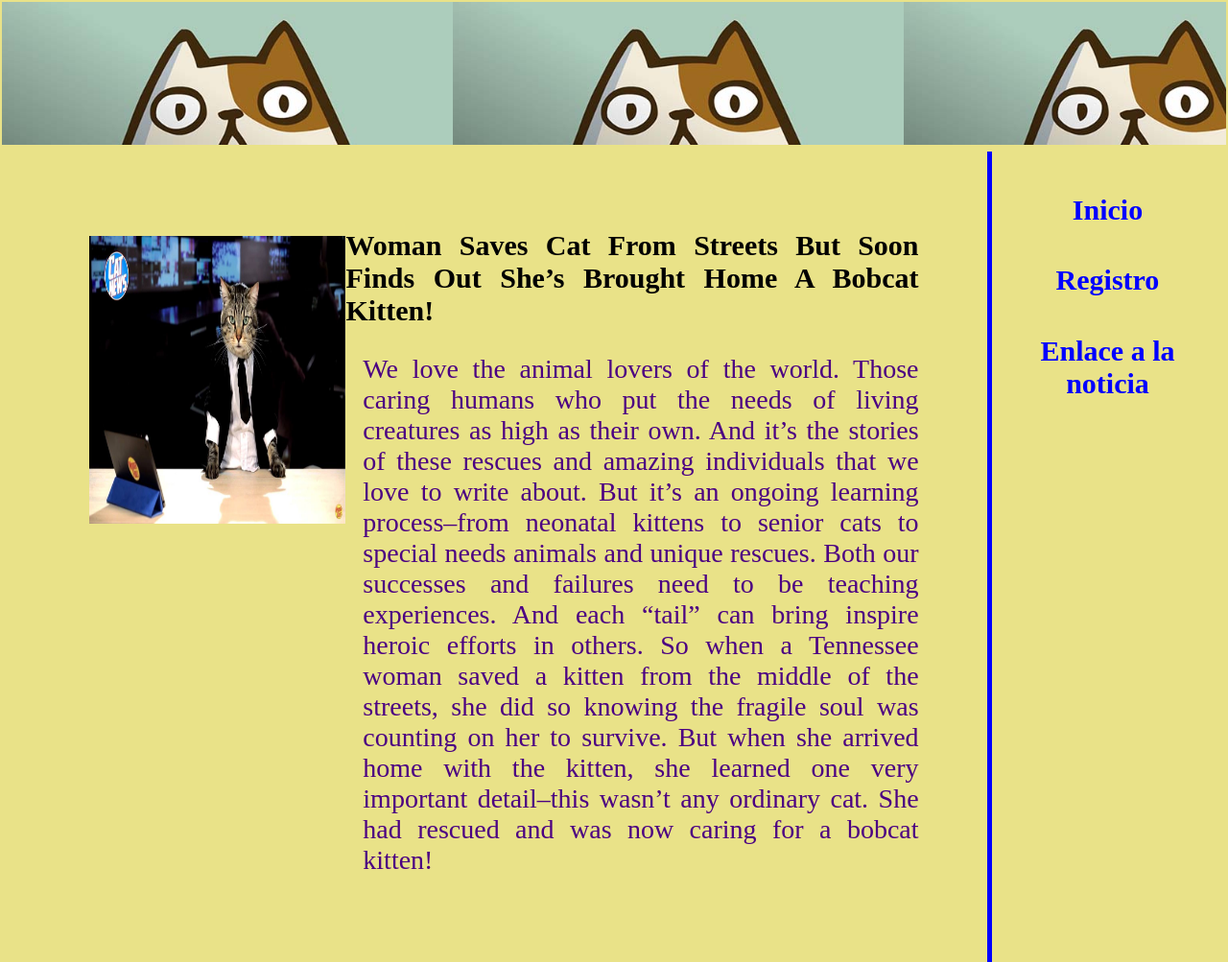
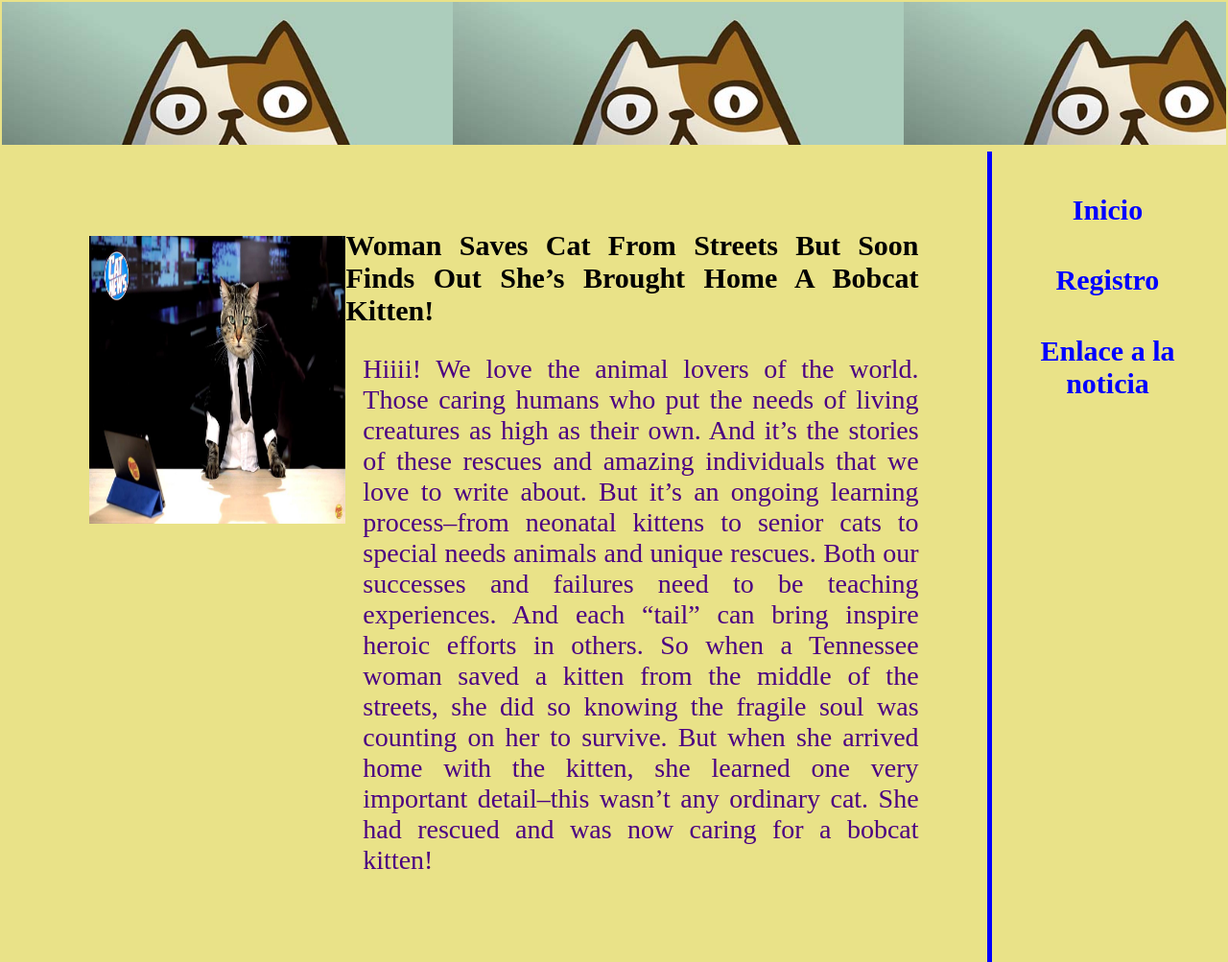
Before and after one commit to vevatrix/DAW_Jenkins, a plain HTML site: page index.html in a window 1280 px wide. Shown: the top 1003 px of the page at 96% size. Drawn offline with Linux system fonts and the light colour scheme.

Commit message:
Update index.html

```diff
--- a/index.html
+++ b/index.html
@@ -14,7 +14,7 @@
             <img id="img_contenedor" src="image/cat_news.jpg" alt="Foto de un gato">
             <h1>Woman Saves Cat From Streets But Soon Finds Out She’s Brought Home A Bobcat Kitten!</h1>
             <p>
-                We love the animal lovers of the world. Those caring humans who put the needs of living
+                Hiiii! We love the animal lovers of the world. Those caring humans who put the needs of living
                 creatures as high as their own. And it’s the stories of these rescues and amazing individuals
                 that we love to write about. But it’s an ongoing learning process–from neonatal kittens to
                 senior cats to special needs animals and unique rescues. Both our successes and failures
```
